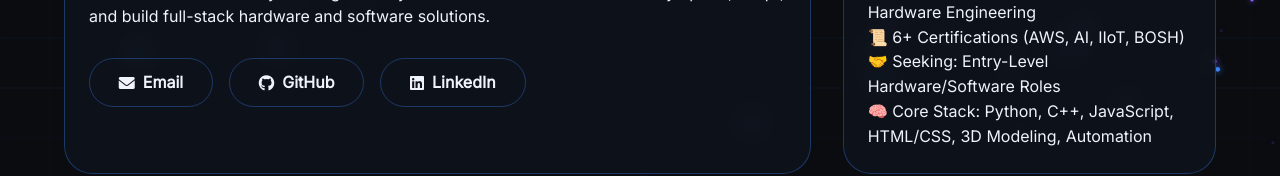
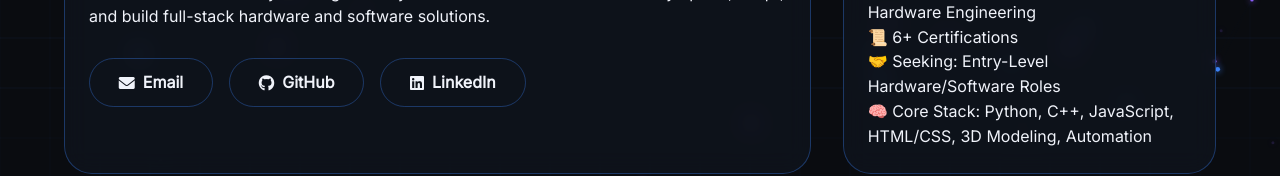
Before and after one commit to acerada-ronbion/portfolio-ron, a plain HTML site: page about.html in a window 1280 px wide. Shown: the part 362-538 px from the top of the page. Drawn offline with Linux system fonts and the light colour scheme.

Commit message:
Update about.html

```diff
--- a/about.html
+++ b/about.html
@@ -42,7 +42,7 @@
                     <ul style="list-style:none; margin-top:1rem;">
                         <li><span>🎓</span> BSCpE · Bestlink College (2026)</li>
                         <li><span>⚙️</span> Focus: Software Development & Hardware Engineering</li>
-                        <li><span>📜</span> 6+ Certifications (AWS, AI, IIoT, BOSH)</li>
+                        <li><span>📜</span> 6+ Certifications</li>
                         <li><span>🤝</span> Seeking: Entry-Level Hardware/Software Roles</li>
                         <li><span>🧠</span> Core Stack: Python, C++, JavaScript, HTML/CSS, 3D Modeling, Automation</li>
                     </ul>
```
